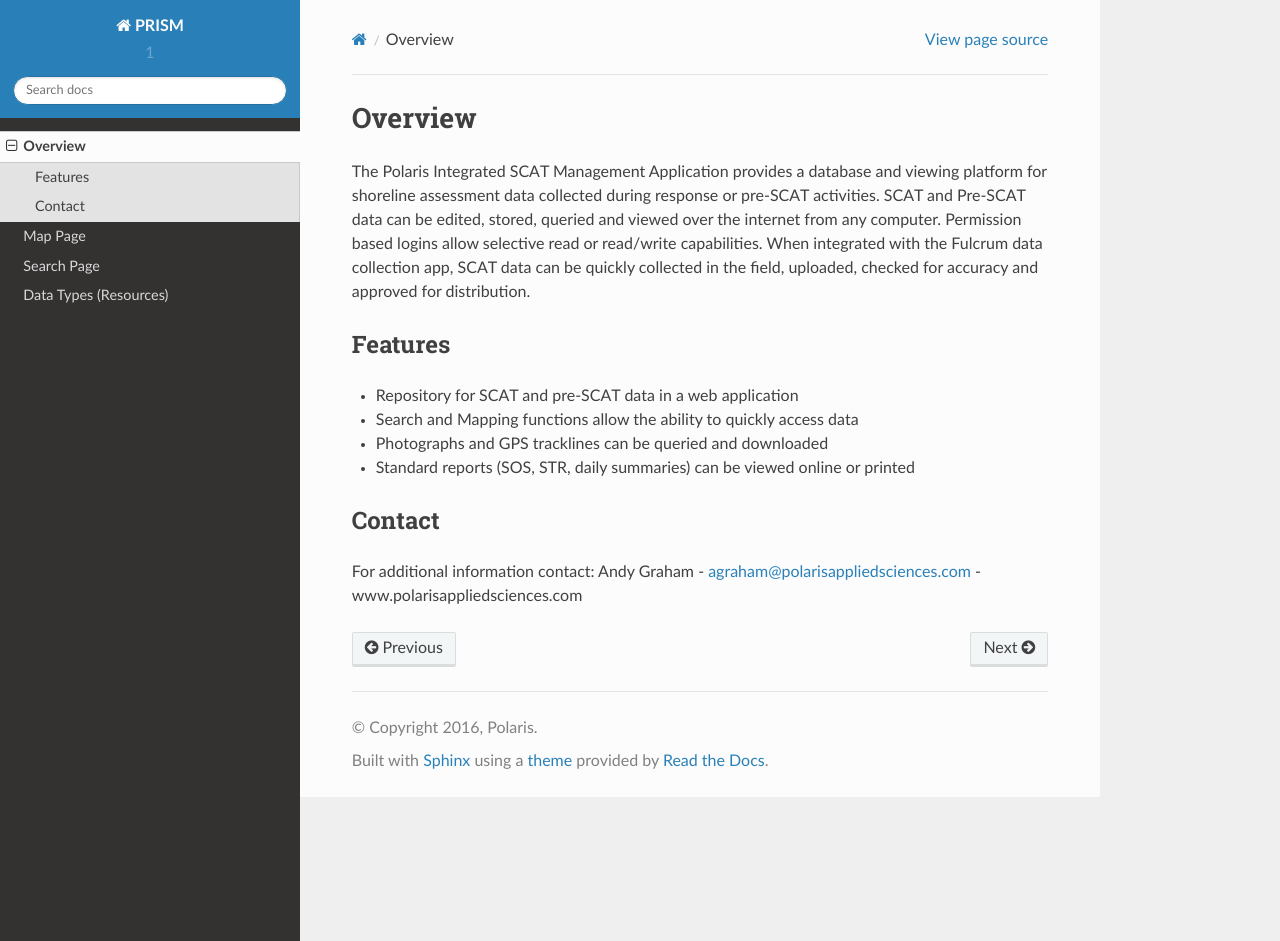
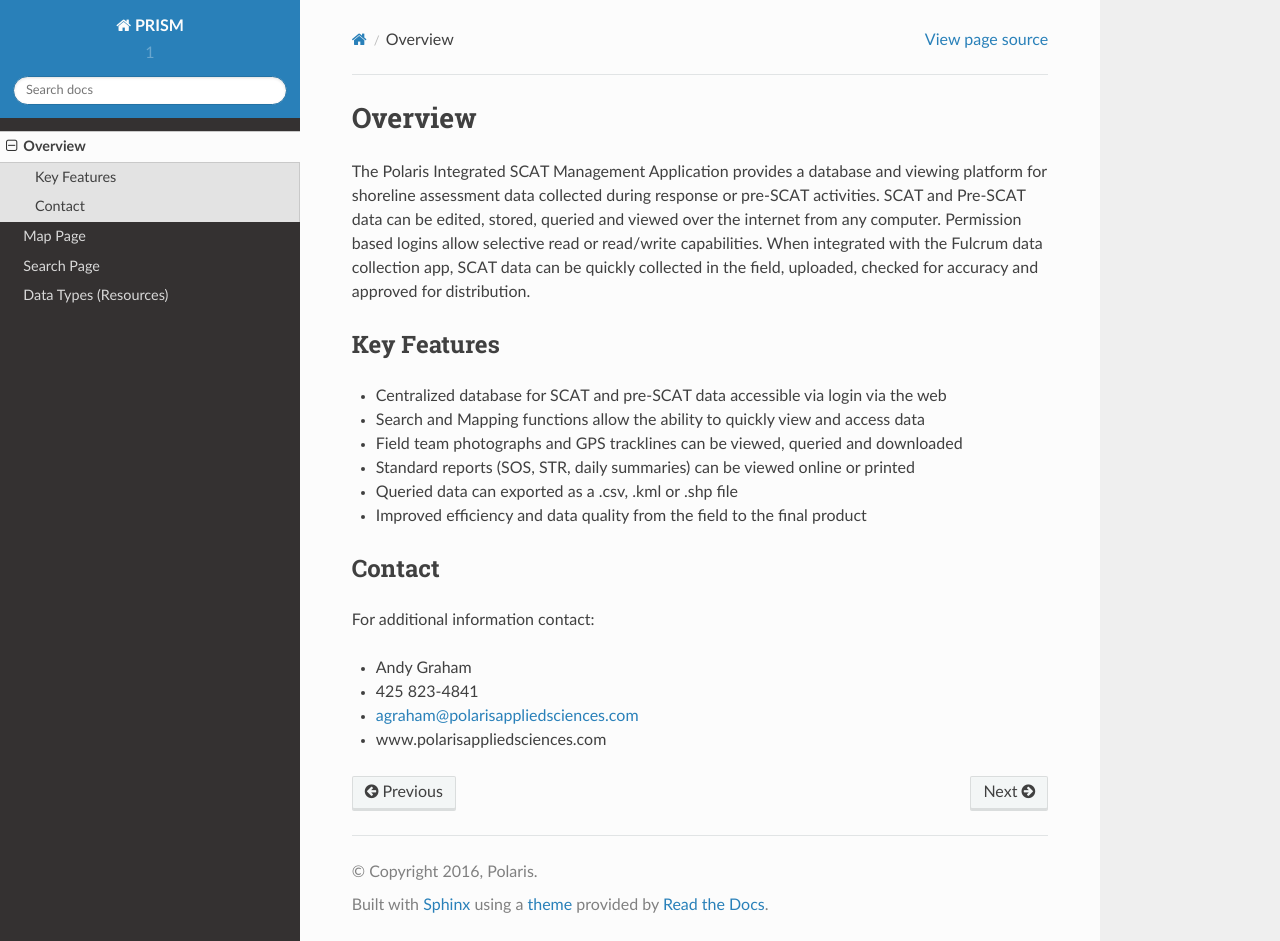
Before and after one commit to agraham/PRISM_rtd, a Sphinx documentation site: the page built from docs/overview.rst, in a window 1280 px wide and 941 px high. Built offline with Sphinx 7.4.7 and the Read the Docs theme 2.0.0, drawn with Linux system fonts in a browser that asks for light colours.

Commit message:
Update overview.rst

```diff
--- a/docs/overview.rst
+++ b/docs/overview.rst
@@ -3,17 +3,22 @@ Overview
 
 The Polaris Integrated SCAT Management Application provides a database and viewing platform for shoreline assessment data collected during response or pre-SCAT activities. SCAT and Pre-SCAT data can be edited, stored, queried and viewed over the internet from any computer. Permission based logins allow selective read or read/write capabilities. When integrated with the Fulcrum data collection app, SCAT data can be quickly collected in the field, uploaded, checked for accuracy and approved for distribution.
 
-Features
+Key Features
 --------
 
-- Repository for SCAT and pre-SCAT data in a web application
-- Search and Mapping functions allow the ability to quickly access data
-- Photographs and GPS tracklines can be queried and downloaded
+- Centralized database for SCAT and pre-SCAT data accessible via login via the web
+- Search and Mapping functions allow the ability to quickly view and access data
+- Field team photographs and GPS tracklines can be viewed, queried and downloaded
 - Standard reports (SOS, STR, daily summaries) can be viewed online or printed
+- Queried data can exported as a .csv, .kml or .shp file
+- Improved efficiency and data quality from the field to the final product
 
 Contact
 ------------
 
-For additional information contact: Andy Graham
+For additional information contact:
+
+- Andy Graham
+- 425 823-4841
 - agraham@polarisappliedsciences.com
 - www.polarisappliedsciences.com
```
